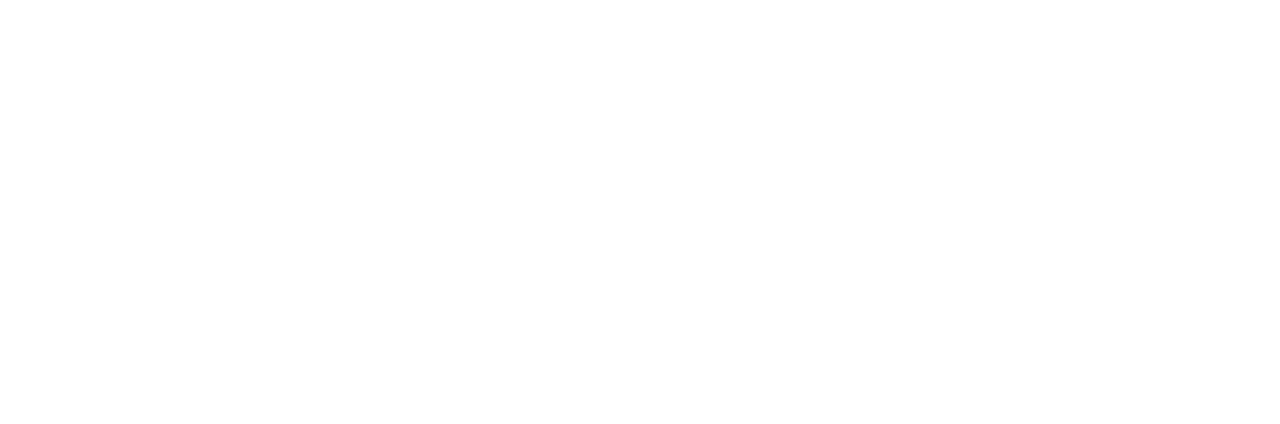
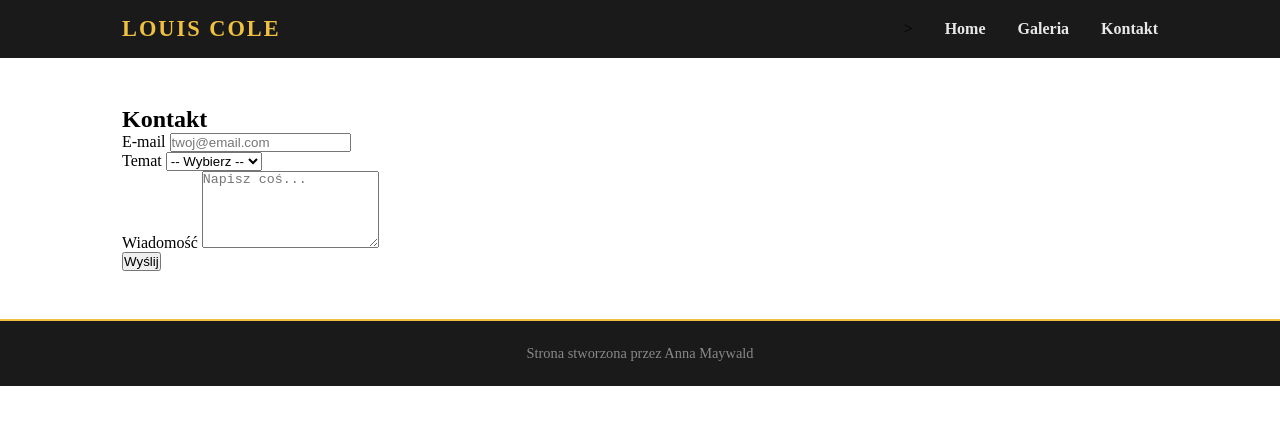
Before and after one commit to MajowyLas/louis-cole-project, a plain HTML site: page Kontakt.html in a window 1280 px wide. Drawn offline with Linux system fonts and the light colour scheme.

```diff
--- a/Kontakt.html
+++ b/Kontakt.html
@@ -2,9 +2,53 @@
 <html lang="en">
 <head>
     <meta charset="UTF-8">
-    <title>Title</title>
+    <title>Louis Cole</title>
+    <link rel="stylesheet" href="style.css">
 </head>
 <body>
+<header>
+    <nav>
+        <div class="logo"> Louis Cole </div>
+        <ul>>
+            <a href="index.html">Home</a>
+            <a href="Galeria.html">Galeria</a>
+            <a href="Kontakt.html">Kontakt</a>
+        </ul>
+    </nav>
+</header>
+<main>
+    <section class="kontakt-section">
+        <h2>Kontakt</h2>
 
-</body>
+        <form id="kontakt-form" novalidate>
+
+            <div class="form-group">
+                <label for="email">E-mail</label>
+                <input type="text" id="email" name="email" placeholder="twoj@email.com">
+            </div>
+
+            <div class="form-group">
+                <label for="temat">Temat</label>
+                <select id="temat" name="temat">
+                    <option value="">-- Wybierz --</option>
+                    <option value="wspolpraca">Współpraca</option>
+                    <option value="koncert">Koncert</option>
+                    <option value="inne">Inne</option>
+                </select>
+            </div>
+
+            <div class="form-group">
+                <label for="wiadomosc">Wiadomość</label>
+                <textarea id="wiadomosc" name="wiadomosc" rows="5" placeholder="Napisz coś..."></textarea>
+            </div>
+
+            <input type="submit" value="Wyślij">
+
+        </form>
+    </section>
+</main>
+
+<footer>
+    <p>Strona stworzona przez Anna Maywald</p>
+</footer>
 </html>
```
